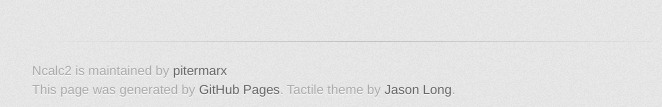
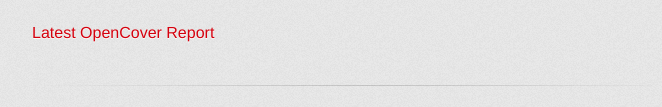
Before and after one commit to pitermarx/NCalc2, a plain HTML site: page index.html in a window 1280 px wide. Shown: the part 1228-1335 px from the top of the page, without its empty margins (298-960 px from the left). Drawn offline with Linux system fonts and the light colour scheme; a web font is replaced by a local one.

Commit message:
Update index.html

```diff
--- a/index.html
+++ b/index.html
@@ -51,6 +51,7 @@
 
 <p><a href="https://coveralls.io/r/pitermarx/NCalc2"><img src="https://coveralls.io/repos/pitermarx/NCalc2/badge.svg?branch=master" alt="Coverage Status"></a>
 <a href="https://ci.appveyor.com/project/pitermarx/ncalc2/branch/master"><img src="https://ci.appveyor.com/api/projects/status/s9d2sqd3il4r6g63/branch/master?svg=true" alt="Build status"></a></p>
+<p><a href="http://pitermarx.github.io/NCalc2/Reports/Latest/index.htm">Latest OpenCover Report</a></p>
         </section>
 
         <footer>
```
